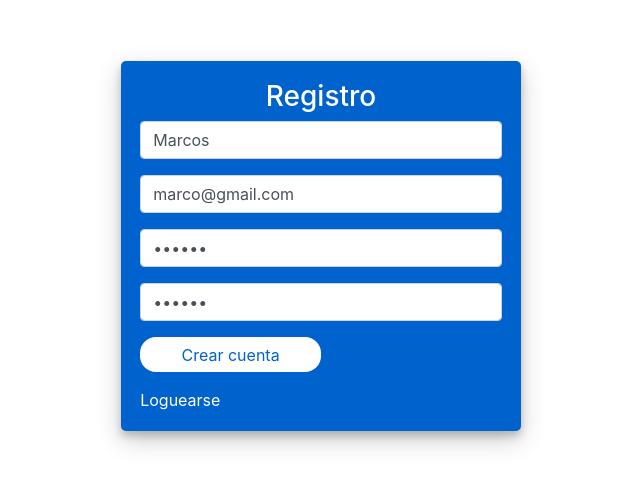
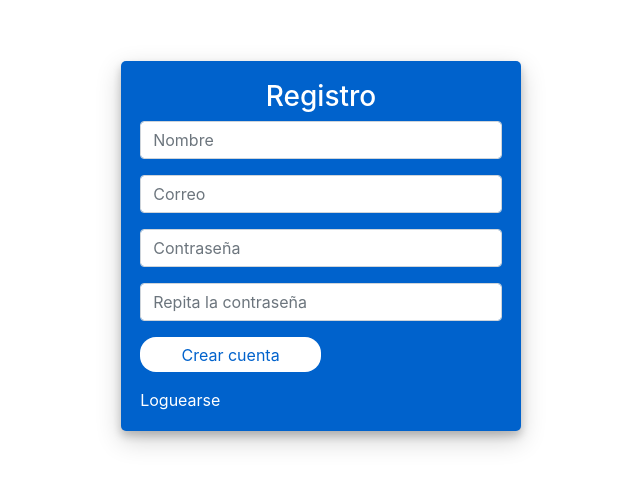
Before and after one commit to XxHaRuToxX/calendarapp-ehsj, a React app: page /register in a window 1280 px wide. Shown: the part 154-640 px from the top of the page, without its empty margins (319-959 px from the left). Built offline with nearby package versions, Linux system fonts and the light colour scheme; some packages are replaced by stand-ins of ours; no server answers.

Commit message:
updated login and register

```diff
--- a/src/components/auth/LoginScreen.js
+++ b/src/components/auth/LoginScreen.js
@@ -10,8 +10,8 @@ export const LoginScreen = () => {
     const dispatch = useDispatch();
 
     const [valuesForm, onChangeValues ] = useForm({
-        lEmail:'haru@gmail.com',
-        lPassword:'123456',
+        lEmail:'',
+        lPassword:'',
     });
 
     const { lEmail, lPassword } = valuesForm;
--- a/src/components/auth/RegisterScreen.js
+++ b/src/components/auth/RegisterScreen.js
@@ -11,10 +11,10 @@ export const RegisterScreen = () => {
     const dispatch = useDispatch();
 
     const [ valuesForm, onChangeValues ] = useForm({
-        rName:'Marcos',
-        rEmail:'marco@gmail.com',
-        rPasswordOne:'123456',
-        rPasswordTwo:'123456',
+        rName:'',
+        rEmail:'',
+        rPasswordOne:'',
+        rPasswordTwo:'',
     })
 
     const {rName, rEmail, rPasswordOne, rPasswordTwo}=valuesForm;
```
Also changed, not shown: docs/index.html (+1 -1 lines), docs/asset-manifest.json, 4 other files.
